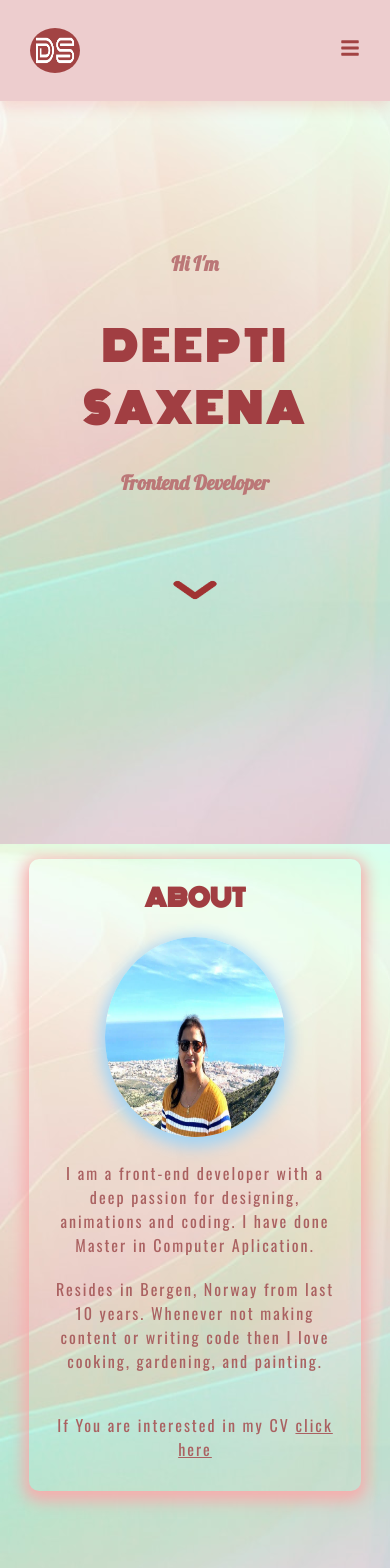
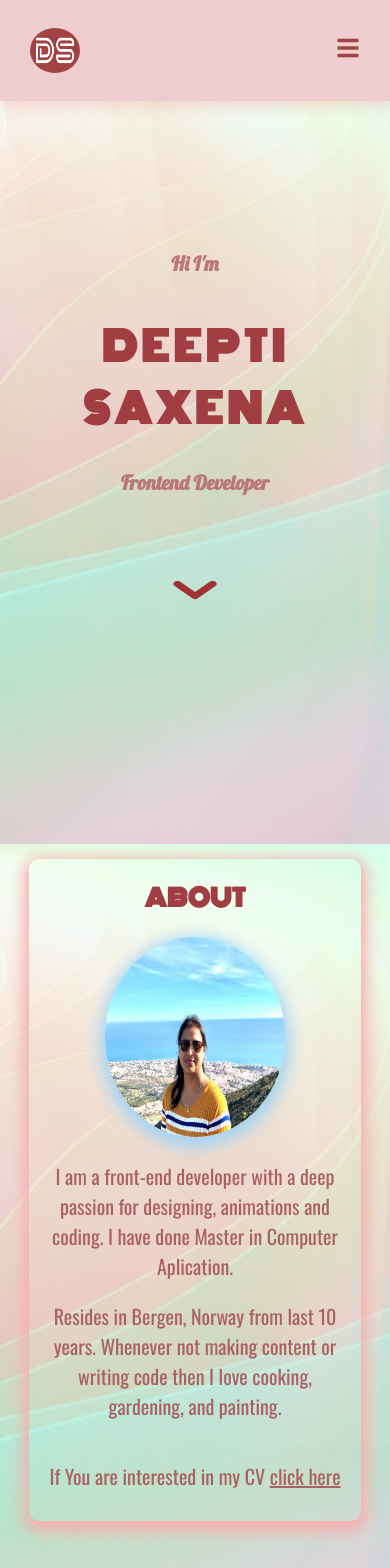
Before and after one commit to DeeptiSaxenaRai/Portfolio, a React (Vite) app: page / in a window 390 px wide. Shown: the top 1568 px of the page. Built offline with nearby package versions, Linux system fonts and the light colour scheme; a web font is replaced by a local one.

Commit message:
initial commit

```diff
--- a/src/components/about/about.css
+++ b/src/components/about/about.css
@@ -39,9 +39,9 @@ p {
   padding-left: 50px;
   color: rgb(170, 97, 97);
   text-align: justify;
-  font-size: 1.25rem;
+  font-size: 1.5rem;
   font-family: "Oswald", sans-serif;
-  letter-spacing: 0.125rem;
+  /* letter-spacing: 0.125rem; */
 }
 p a {
   color: rgb(170, 97, 97);
@@ -70,7 +70,7 @@ p a:hover {
     padding-left: 0;
     color: rgb(170, 97, 97);
     text-align: center;
-    font-size: 1rem;
+    font-size: 1.25rem;
 
     /* letter-spacing: 0.125rem; */
   }
--- a/src/components/home/Home.jsx
+++ b/src/components/home/Home.jsx
@@ -7,7 +7,9 @@ function Home() {
       <h2 className="heading">Hi I'm</h2>
       <h1 className="mainHeading">DEEPTI SAXENA</h1>
       <h2 className="heading">Frontend Developer</h2>
-      <img src={arrow} />
+      <a href="#about">
+        <img src={arrow} />
+      </a>
     </div>
   );
 }
--- a/src/components/navbar/navbar.css
+++ b/src/components/navbar/navbar.css
@@ -38,7 +38,7 @@
 
 li {
   list-style: none;
-  font-size: 1.5rem;
+  font-size: 1.7rem;
   padding: 0 10px;
   /* margin: 0 10px; */
   cursor: pointer;
@@ -58,7 +58,8 @@ li {
 button {
   border: none;
   background: none;
-  font-size: 20px;
+  /* font-size: 20px; */
+  font-size: 1.5rem;
 }
 .mobile-menu-icon {
   display: none;
```
